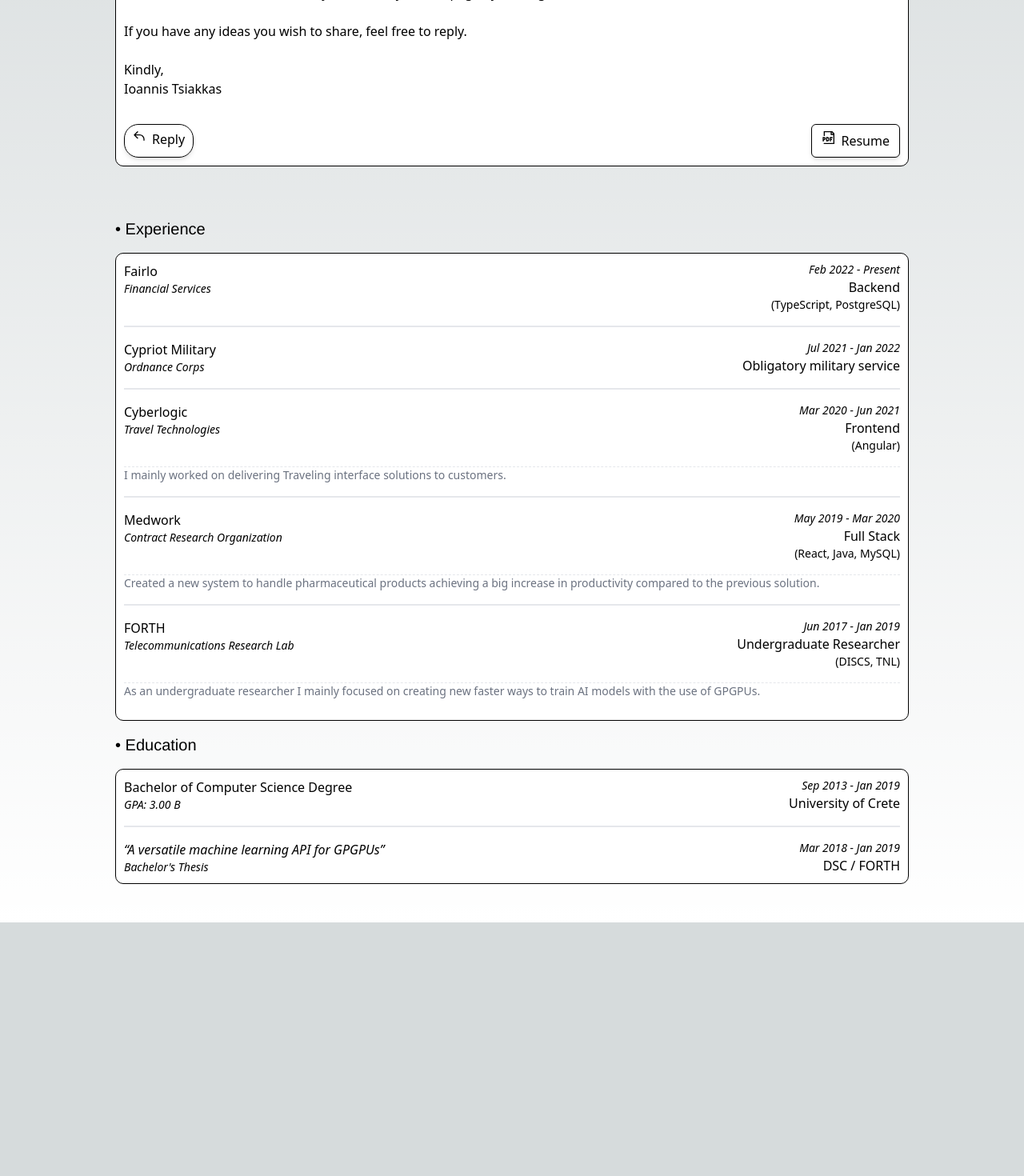
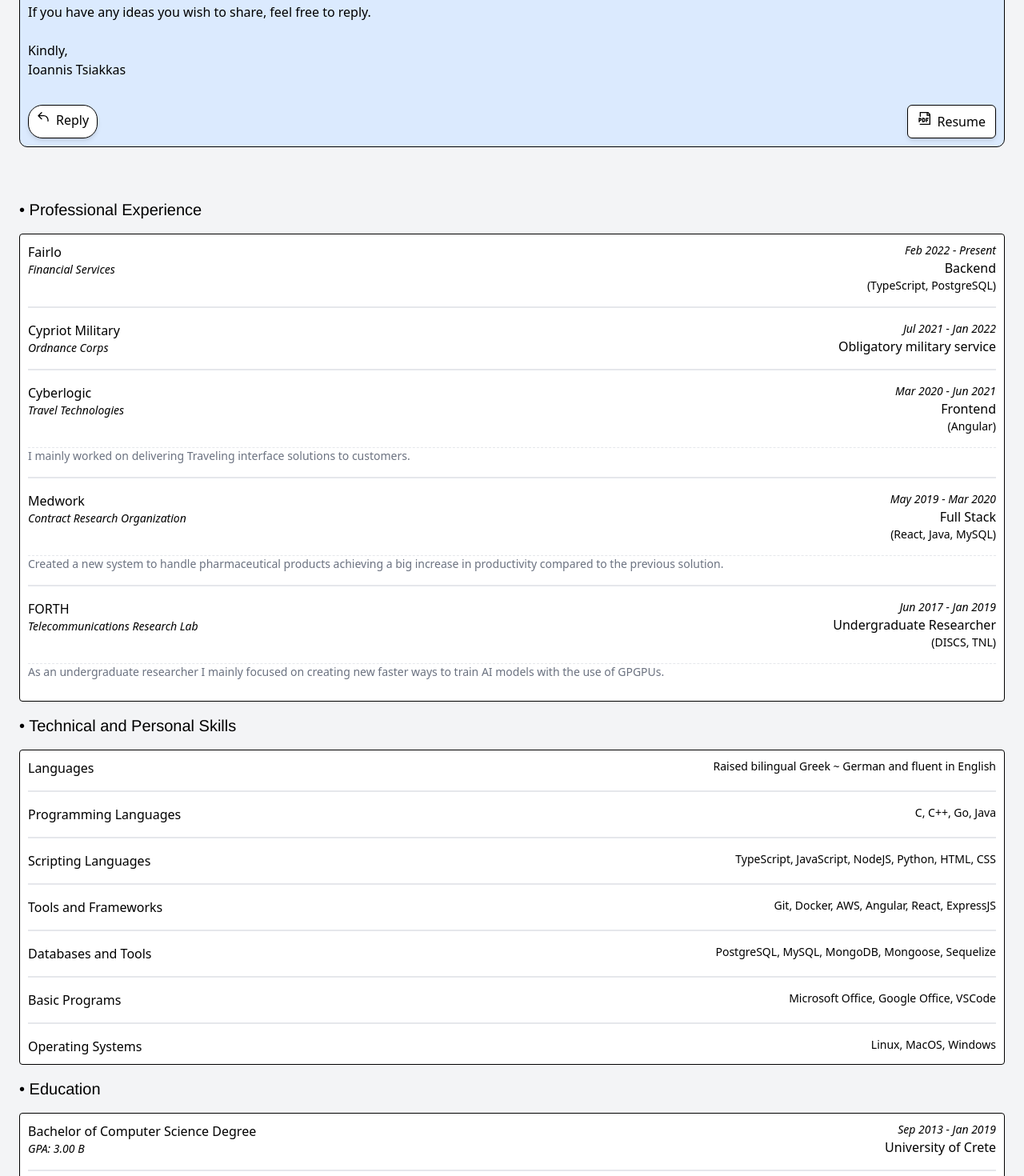
Before and after one commit to keybraker/keybraker.github.io, a Next.js app: page / in a window 1280 px wide. Shown: the part 360-1830 px from the top of the page at 80% size. Before the commit the page ends 1513 px from the top, so only its background shows below. Built offline with nearby package versions, Linux system fonts and the light colour scheme.

Commit message:
Update design and add skills

```diff
--- a/src/components/education.tsx
+++ b/src/abilities/education.tsx
@@ -1,5 +1,5 @@
 import ShowcaseListings from "@/components/ShowcaseListings";
-import { Showcase } from "@/enums/showcase";
+import { Showcase } from "@/enums/Showcase";
 
 const educations: Showcase[] = [
   {
@@ -22,7 +22,7 @@ const educations: Showcase[] = [
 
 export default function EducationPage(props: any) {
   return (
-    <div className="bg-white border-black border rounded-[10px] p-2.5">
+    <div className="bg-white border-black border rounded-[4px] p-2.5">
       <ShowcaseListings showcases={educations} />
     </div>
   );
--- a/src/components/email.tsx
+++ b/src/abilities/email.tsx
@@ -10,7 +10,7 @@ const date = dayjs().format("MMM DD, YYYY, HH:mm");
 
 export default function Email() {
   return (
-    <div className="bg-white border-black border rounded-[10px] p-2.5 mb-12">
+    <div className="bg-blue-100 border-black border rounded-[10px] p-2.5 mb-12">
       {/* <HeadScene /> */}
       <div className="flex flex-start justify-between">
         <div className="flex flex-col">
@@ -71,13 +71,13 @@ export default function Email() {
       </div>
       <div className="flex flex-end align-start justify-between mt-7 gap-1">
         <a
-          className="shadow-md hover:bg-gray-200 transparent border border-black rounded-[18px] flex justify-between align-baseline gap-2 py-1.5 px-2.5 black mt-1"
+          className="shadow-md hover:bg-gray-200 bg-white border border-black rounded-[18px] flex justify-between align-baseline gap-2 py-1.5 px-2.5 black mt-1"
           href={`${mailto}${subject}`}
         >
           <HiOutlineReply /> Reply
         </a>
         <a
-          className="shadow-md hover:bg-gray-200 transparent border border-black rounded-md flex justify-between align-baseline gap-2 py-2 px-3 black mt-1"
+          className="shadow-md hover:bg-gray-200 bg-white border border-black rounded-md flex justify-between align-baseline gap-2 py-2 px-3 black mt-1"
           href="/ioannis_tsiakkas_resume.pdf"
           download="ioannis_tsiakkas_resume.pdf"
         >
--- a/src/components/experience.tsx
+++ b/src/abilities/experience.tsx
@@ -1,5 +1,5 @@
 import ShowcaseListings from "@/components/ShowcaseListings";
-import { Showcase } from "@/enums/showcase";
+import { Showcase } from "@/enums/Showcase";
 
 const experiences: Showcase[] = [
   {
@@ -59,7 +59,7 @@ const experiences: Showcase[] = [
 
 export default function ExperiencePage(props: any) {
   return (
-    <div className="bg-white border-black border rounded-[10px] p-2.5">
+    <div className="bg-white border-black border rounded-[4px] p-2.5">
       <ShowcaseListings showcases={experiences} />
     </div>
   );
--- /dev/null
+++ b/src/abilities/skills.tsx
@@ -0,0 +1,48 @@
+import SkillListings from "@/components/SkillListings";
+import { Skill } from "@/enums/Skill";
+
+const skills: Skill[] = [
+  {
+    category: "Languages",
+    qualifications: ["Raised bilingual Greek ~ German and fluent in English"],
+  },
+  {
+    category: "Programming Languages",
+    qualifications: ["C", "C++", "Go", "Java"],
+  },
+  {
+    category: "Scripting Languages",
+    qualifications: [
+      "TypeScript",
+      "JavaScript",
+      "NodeJS",
+      "Python",
+      "HTML",
+      "CSS",
+    ],
+  },
+  {
+    category: "Tools and Frameworks",
+    qualifications: ["Git", "Docker", "AWS", "Angular", "React", "ExpressJS"],
+  },
+  {
+    category: "Databases and Tools",
+    qualifications: ["PostgreSQL", "MySQL", "MongoDB", "Mongoose", "Sequelize"],
+  },
+  {
+    category: "Basic Programs",
+    qualifications: ["Microsoft Office", "Google Office", "VSCode"],
+  },
+  {
+    category: "Operating Systems",
+    qualifications: ["Linux", "MacOS", "Windows"],
+  },
+];
+
+export default function SkillPage(props: any) {
+  return (
+    <div className="bg-white border-black border rounded-[4px] p-2.5">
+      <SkillListings skills={skills} />
+    </div>
+  );
+}
--- a/src/components/ShowcaseListing.tsx
+++ b/src/components/ShowcaseListing.tsx
@@ -1,4 +1,4 @@
-import { Showcase } from "@/enums/showcase";
+import { Showcase } from "@/enums/Showcase";
 
 const ShowcaseListing = ({
   showcase,
--- a/src/components/ShowcaseListings.tsx
+++ b/src/components/ShowcaseListings.tsx
@@ -1,5 +1,5 @@
 import ShowcaseListing from "@/components/ShowcaseListing";
-import { Showcase } from "@/enums/showcase";
+import { Showcase } from "@/enums/Showcase";
 
 const ShowcaseListings = ({ showcases }: { showcases: Showcase[] }) => {
   return (
--- /dev/null
+++ b/src/components/SkillListing.tsx
@@ -0,0 +1,27 @@
+import { Skill } from "@/enums/Skill";
+
+const SkillListing = ({ skill, last }: { skill: Skill; last: boolean }) => {
+  return (
+    <>
+      <div className="flex flex-row no-wrap justify-between align-top text-start">
+        <div
+          className="content"
+          dangerouslySetInnerHTML={{ __html: skill.category }}
+        ></div>
+        {skill?.qualifications ? (
+          <div
+            className="text-sm content"
+            dangerouslySetInnerHTML={{
+              __html: skill.qualifications.join(", "),
+            }}
+          ></div>
+        ) : (
+          ""
+        )}
+      </div>
+      {!last ? <div className="border-[0.1px] border-gray-200 my-4"></div> : ""}
+    </>
+  );
+};
+
+export default SkillListing;
--- /dev/null
+++ b/src/components/SkillListings.tsx
@@ -0,0 +1,18 @@
+import SkillListing from "@/components/SkillListing";
+import { Skill } from "@/enums/Skill";
+
+const SkillListings = ({ skills }: { skills: Skill[] }) => {
+  return (
+    <>
+      {skills.map((skill, i) => {
+        return (
+          <div key={i} className="Noto Serif Display, serif;">
+            <SkillListing skill={skill} last={i + 1 === skills.length} />
+          </div>
+        );
+      })}
+    </>
+  );
+};
+
+export default SkillListings;
--- /dev/null
+++ b/src/enums/Skill.tsx
@@ -0,0 +1,4 @@
+export type Skill = {
+  category: string;
+  qualifications: string[];
+};
--- a/src/pages/_document.tsx
+++ b/src/pages/_document.tsx
@@ -1,4 +1,4 @@
-import { Html, Head, Main, NextScript } from 'next/document'
+import { Html, Head, Main, NextScript } from "next/document";
 
 export default function Document() {
   return (
@@ -9,5 +9,5 @@ export default function Document() {
         <NextScript />
       </body>
     </Html>
-  )
+  );
 }
--- a/src/pages/index.tsx
+++ b/src/pages/index.tsx
@@ -1,13 +1,14 @@
-import CategoryTitle from "@/components/categoryTitle";
-import EducationPage from "@/components/education";
-import Email from "@/components/email";
-import ExperiencePage from "@/components/experience";
-import LandingName from "@/components/landingName";
+import EducationPage from "@/abilities/education";
+import Email from "@/abilities/email";
+import ExperiencePage from "@/abilities/experience";
+import SkillPage from "@/abilities/skills";
+import CategoryTitle from "@/components/CategoryTitle";
+import LandingName from "@/components/LandingName";
 import Head from "next/head";
 
 export default function Home() {
   return (
-    <>
+    <div className="w-full h-full">
       <Head>
         <title>Ioannis Tsiakkas</title>
         <meta name="description" content="By Ioannis with NextJS" />
@@ -15,14 +16,16 @@ export default function Home() {
         <link rel="icon" href="/favicon.ico" />
       </Head>
 
-      <main className="flex flex-col justify-between gap-4 py-4 px-4 md:py-12 md:px-32 xl:py-18 xl:px-36">
+      <main className="bg-gray-100 flex flex-col place-self-center justify-center gap-4 py-4 px-4 md:py-6 md:px-6 lg:py-12 lg:px-48 xl:px-96">
         <LandingName></LandingName>
-        <Email></Email>
-        <CategoryTitle title={"Experience"}></CategoryTitle>
-        <ExperiencePage></ExperiencePage>
+        <Email />
+        <CategoryTitle title={"Professional Experience"}></CategoryTitle>
+        <ExperiencePage />
+        <CategoryTitle title={"Technical and Personal Skills"}></CategoryTitle>
+        <SkillPage />
         <CategoryTitle title={"Education"}></CategoryTitle>
-        <EducationPage></EducationPage>
+        <EducationPage />
       </main>
-    </>
+    </div>
   );
 }
--- a/tailwind.config.js
+++ b/tailwind.config.js
@@ -16,6 +16,19 @@ module.exports = {
       helvetica: ["Helvetica", "serif"],
       noto: ["Noto Serif Display", "serif"],
     },
+    screens: {
+      sm: "576px",
+      // => @media (min-width: 576px) { ... }
+
+      md: "960px",
+      // => @media (min-width: 960px) { ... }
+
+      lg: "1440px",
+      // => @media (min-width: 1440px) { ... }
+
+      xl: "2160px",
+      // => @media (min-width: 1440px) { ... }
+    },
   },
   plugins: [],
 };
```
